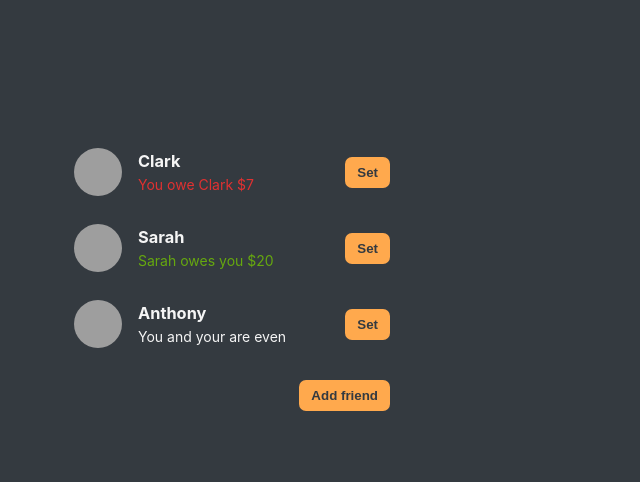
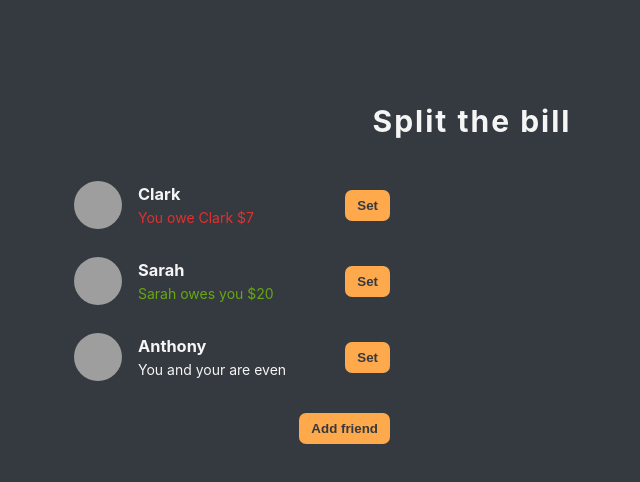
Before and after one commit to GustavoMunizBarrios/eat-n-split, a React (Create React App) app: page / in a window 1280 px wide. Shown: the top 482 px of the page, without its empty margins (168-808 px from the left). Built offline with nearby package versions, Linux system fonts and the light colour scheme; grey boxes are pictures that could not be loaded.

Commit message:
Created a title and made minor changes to the style of the FormSplitBill component

```diff
--- a/src/App.js
+++ b/src/App.js
@@ -58,6 +58,8 @@ export default function App() {
   }
 
   return (
+    <div>
+      <h1 className="appContainer">Split the bill</h1>
       <div className="app">
         <div className="sidebar">
           <FriendList
@@ -78,6 +80,7 @@ export default function App() {
             onSplitBill={handleSplitBill}
           />
         )}
+      </div>
     </div>
   );
 }
@@ -201,7 +204,12 @@ function FormSplitBill({ selectedFriend, onSplitBill }) {
       />
 
       <label>💲 {selectedFriend.name}'s' expense</label>
-      <input type="text" disabled value={paidByFriend} />
+      <input
+        type="text"
+        disabled
+        value={paidByFriend}
+        className="inputDisabled"
+      />
 
       <label>🟩 Who is paying the bill?</label>
       <select
--- a/src/index.css
+++ b/src/index.css
@@ -27,6 +27,13 @@ body {
   display: flex;
   align-items: center;
   justify-content: center;
+}
+.appContainer {
+  display: grid;
+  justify-items: center;
+  font-size: 3rem;
+  margin-bottom: 3rem;
+  letter-spacing: 0.2rem;
 }
 
 .app {
@@ -154,6 +161,10 @@ select {
   background-color: var(--color-base);
 }
 
+.inputDisabled {
+  border: none;
+}
+
 input:focus,
 select:focus {
   outline: none;
```
Lines whose indentation alone changed are shown as unchanged.
